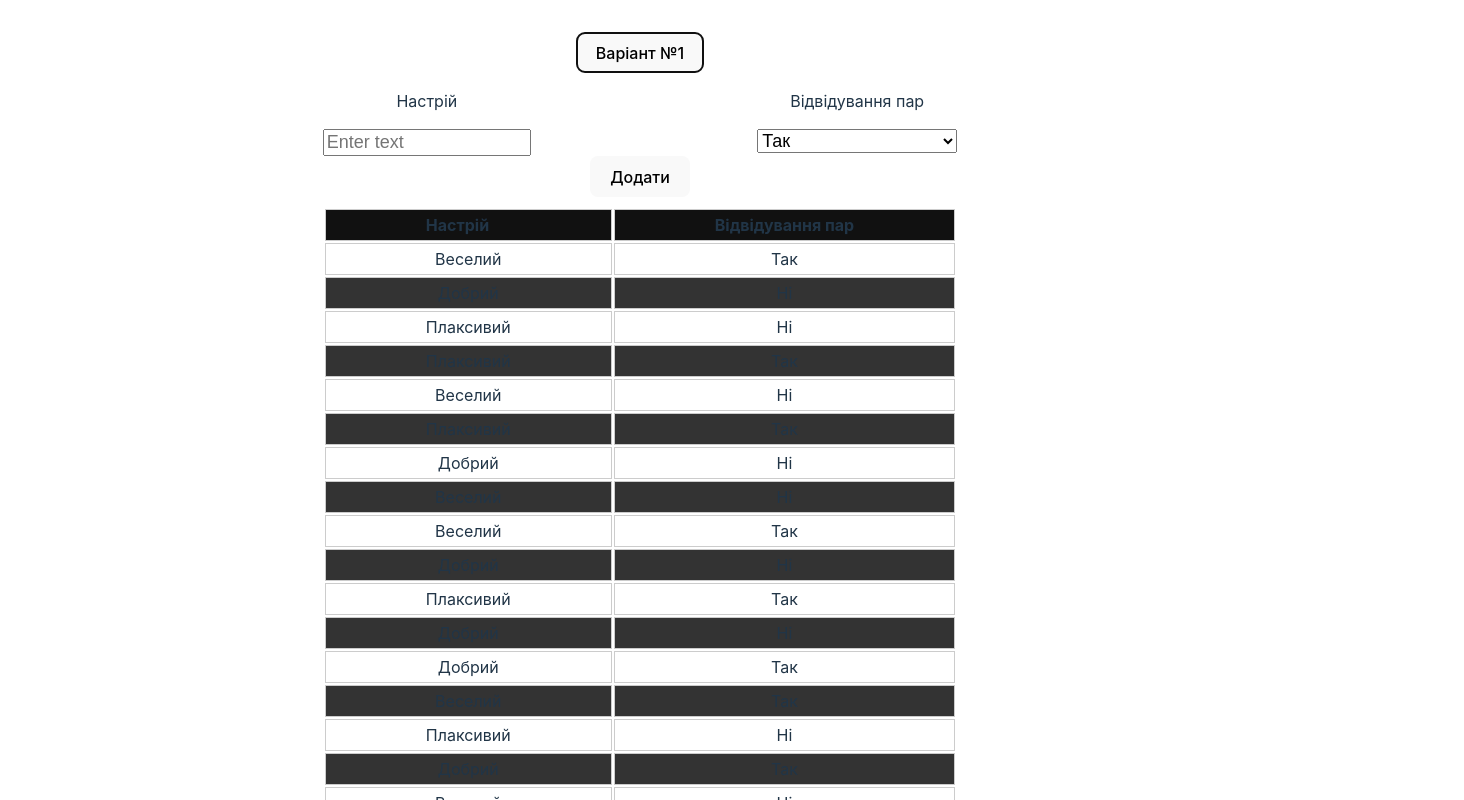
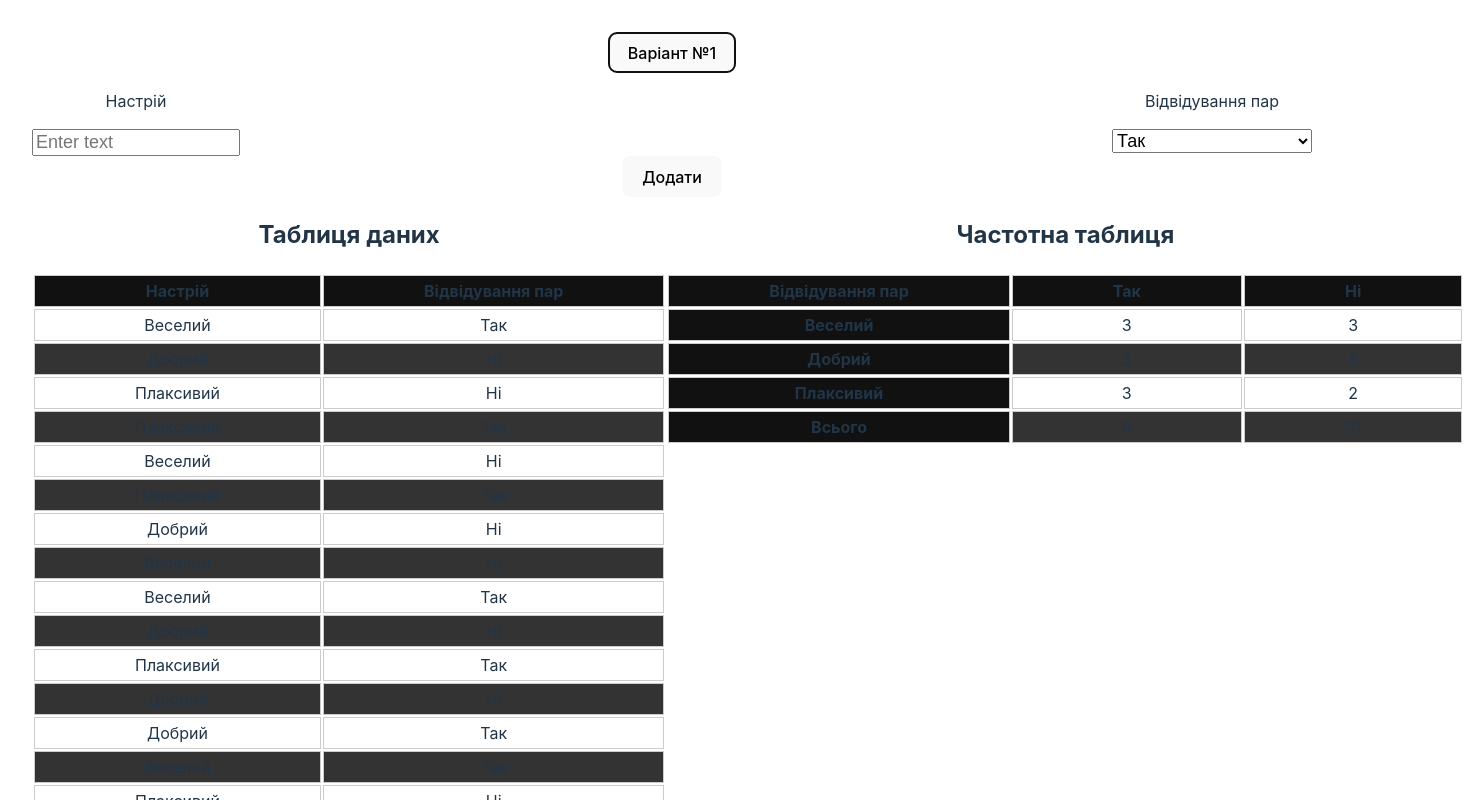
Before and after one commit to feelswhiteman/bayesian-algorithm, a React (Vite) app: page / in a window 1280 px wide. Both pictures are taken after a click on the button "Варіант №1". Shown: the top 800 px of the page, 1464 px wide, since content can reach past the window. Built offline with nearby package versions, Linux system fonts and the light colour scheme.

Commit message:
Frequency table done

```diff
--- a/src/App.css
+++ b/src/App.css
@@ -11,13 +11,7 @@
   justify-content: space-between;
 }
 
-.data-table {
+.grid {
   display: grid;
   grid-template-columns: 1fr 1fr;
-
 }
-
-.freq-table {
-  display: grid;
-
-}
--- a/src/App.tsx
+++ b/src/App.tsx
@@ -44,7 +44,7 @@ function App() {
             mood: moodInput,
             attendance: attendanceInput,
         };
-        setMoodInput("");
+        // setMoodInput("");
         setInputValues([...inputValues, inputData]);
     };
 
@@ -79,8 +79,10 @@ function App() {
             <button className="add-button" onClick={handleAddRow}>
                 Додати
             </button>
-            <DataTable data={inputValues}></DataTable>
-            <FrequencyTable data={inputValues}></FrequencyTable>
+            <div className="grid">
+                <DataTable data={inputValues}></DataTable>
+                <FrequencyTable data={inputValues}></FrequencyTable>
+            </div>
         </>
     );
 }
--- a/src/components/DataTable/DataTable.css
+++ b/src/components/DataTable/DataTable.css
@@ -4,7 +4,7 @@ table {
 th {
     background-color: #111;
     font-weight: bold;
-    text-align: left;
+    text-align: center;
     padding: 10px;
     border: 1px solid #ccc;
 }
--- a/src/components/DataTable/DataTable.tsx
+++ b/src/components/DataTable/DataTable.tsx
@@ -12,7 +12,8 @@ interface TableProps {
 
 const DataTable: React.FC<TableProps> = ({data}): ReactElement => {
     return (
-        <>
+        <div>
+        <h2>Таблиця даних</h2>
             <table>
                 <thead>
                     <tr>
@@ -29,7 +30,7 @@ const DataTable: React.FC<TableProps> = ({data}): ReactElement => {
                     ))}
                 </tbody>
             </table>
-        </>
+        </div>
     );
 };
 
--- a/src/components/FrequencyTable/FrequencyTable.tsx
+++ b/src/components/FrequencyTable/FrequencyTable.tsx
@@ -5,26 +5,54 @@ interface TableProps {
     data: Data[];
 }
 
+interface MoodCounts {
+    [key: string]: number;
+}
+
 const FrequencyTable: React.FC<TableProps> = ({ data }): ReactElement => {
+    const moodCounts: MoodCounts = {};
+
+    data.forEach((item) => {
+        const { mood, attendance } = item;
+
+        if (!moodCounts[mood]) {
+            moodCounts[mood] = 0;
+        }
+
+        if (attendance === "Так") {
+            moodCounts[mood]++;
+        }
+    });
+
+    const totalYesCount: number = Object.values(moodCounts).reduce((acc, count) => acc + count, 0);
+
     return (
-        <>
+        <div>
+            <h2>Частотна таблиця</h2>
             <table>
                 <thead>
                     <tr>
-                        <th>Настрій</th>
                         <th>Відвідування пар</th>
+                        <th>Так</th>
+                        <th>Ні</th>
                     </tr>
                 </thead>
                 <tbody>
-                    {data.map((item, index) => (
-                        <tr key={index}>
-                            <td>{item["mood"]}</td>
-                            <td>{item["attendance"]}</td>
+                    {Object.keys(moodCounts).map((mood) => (
+                        <tr key={mood}>
+                            <th>{mood}</th>
+                            <td>{moodCounts[mood]}</td>
+                            <td>{data.filter(item => item.mood === mood).length - (moodCounts[mood] || 0)}</td>
                         </tr>
                     ))}
+                    <tr>
+                        <th>Всього</th>
+                        <td>{totalYesCount}</td>
+                        <td>{data.length - totalYesCount}</td>
+                    </tr>
                 </tbody>
             </table>
-        </>
+        </div>
     );
 };
 
```
